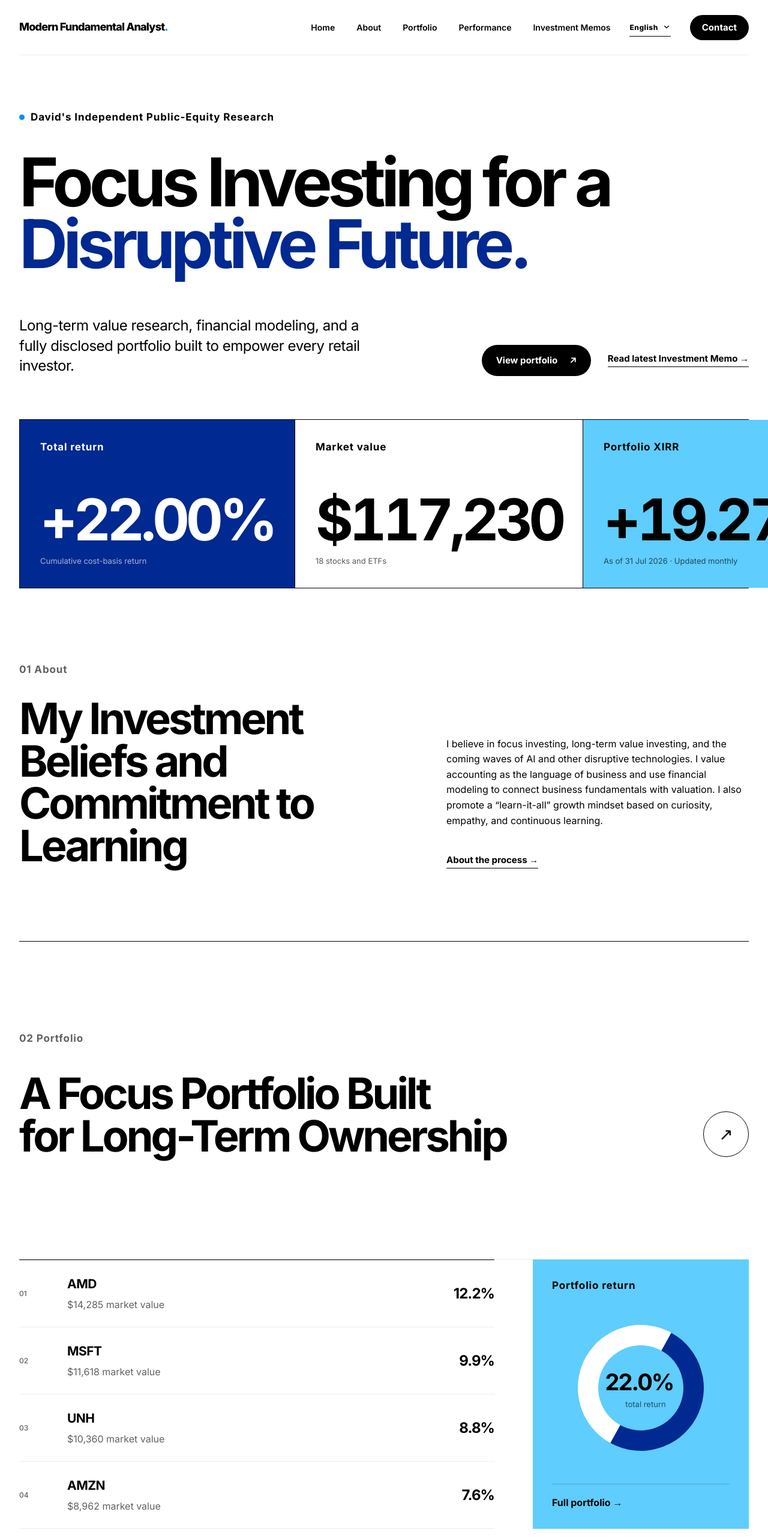
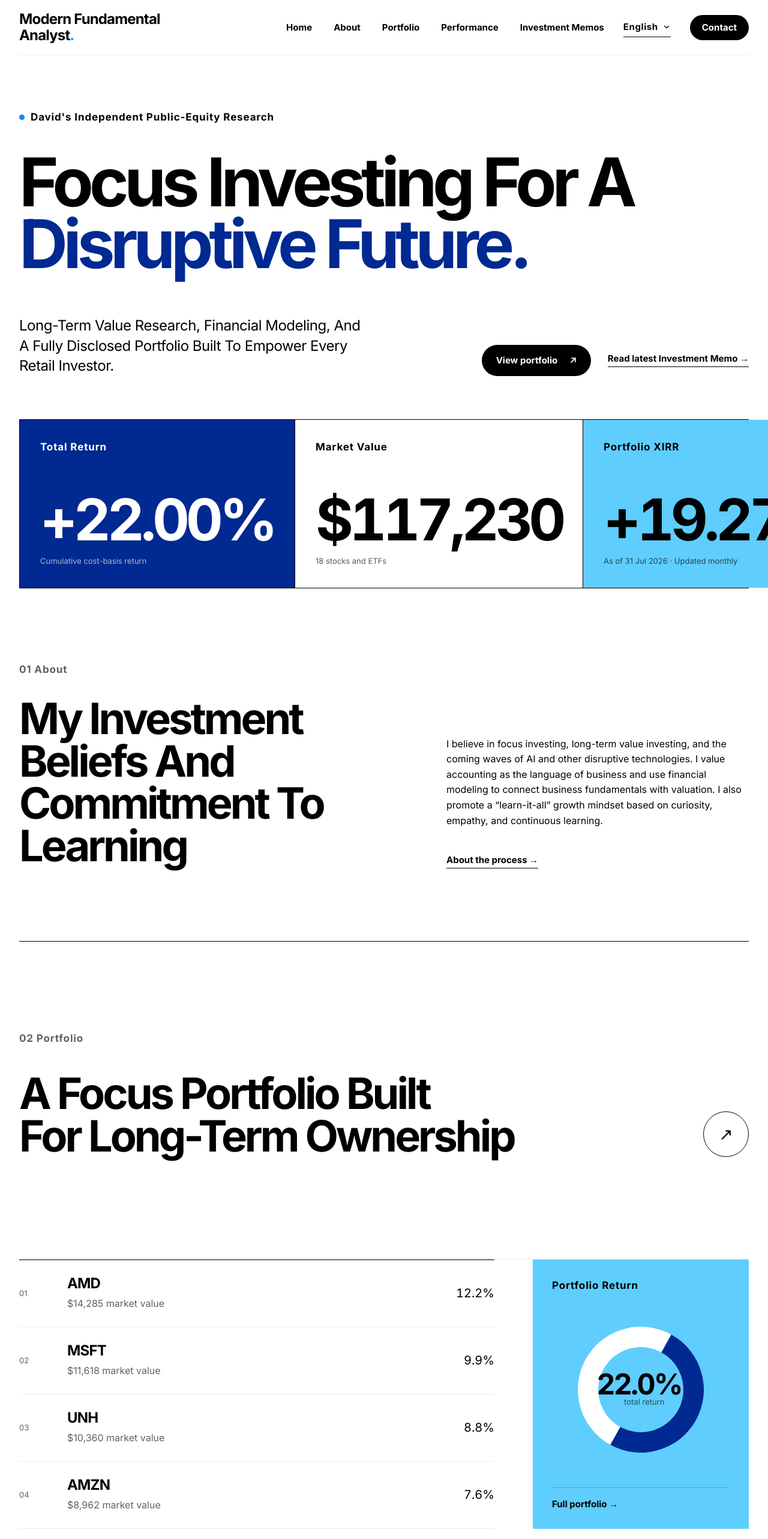
Before and after one commit to Tianyi0510/modern-fundamental-analyst, a Next.js app: page / in a window 1280 px wide. Shown: the top 2566 px of the page at 60% size. Built offline with nearby package versions, Linux system fonts and the light colour scheme.

Commit message:
Unify typography across site components (#27)

```diff
--- a/app/globals.css
+++ b/app/globals.css
@@ -354,11 +354,13 @@ a { color: inherit; text-decoration: none; }
 .hero h1,
 .page-hero h1,
 .legal h1,
-.memo-article h1 {
+.memo-article h1,
+.not-found h1 {
   font-size: var(--type-display-large);
   line-height: var(--leading-display);
   letter-spacing: var(--tracking-display);
   font-weight: var(--weight-bold);
+  text-transform: capitalize;
 }
 
 .home-about h2,
@@ -374,6 +376,7 @@ a { color: inherit; text-decoration: none; }
   line-height: .98;
   letter-spacing: -.055em;
   font-weight: var(--weight-bold);
+  text-transform: capitalize;
 }
 
 .memo-card h3,
@@ -383,15 +386,18 @@ a { color: inherit; text-decoration: none; }
   line-height: 1.05;
   letter-spacing: -.045em;
   font-weight: var(--weight-bold);
+  text-transform: capitalize;
 }
 
 .about-philosophy-copy h3,
 .article-body h2,
+.article-body blockquote,
 .legal h2 {
   font-size: var(--type-headline);
   line-height: var(--leading-heading);
   letter-spacing: var(--tracking-heading);
   font-weight: var(--weight-bold);
+  text-transform: capitalize;
 }
 
 .hero-bottom > p,
@@ -402,6 +408,7 @@ a { color: inherit; text-decoration: none; }
   line-height: var(--leading-lead);
   letter-spacing: -.02em;
   font-weight: var(--weight-regular);
+  text-transform: capitalize;
 }
 
 .performance-copy p,
@@ -410,10 +417,12 @@ a { color: inherit; text-decoration: none; }
   line-height: 1.5;
   letter-spacing: 0;
   font-weight: var(--weight-regular);
+  text-transform: capitalize;
 }
 
 .rich-copy,
 .about-copy,
+.about-boundaries ul,
 .about-closing > div,
 .article-body,
 .methodology div,
@@ -451,13 +460,14 @@ a { color: inherit; text-decoration: none; }
 .portfolio-holdings-heading span,
 .performance-summary span,
 .table-head,
-.contact-grid span {
+.contact-grid span,
+.memo-card > div {
   font-family: var(--font-ui);
   font-size: var(--type-label);
   line-height: 1.3;
   font-weight: var(--weight-bold);
   letter-spacing: var(--tracking-label);
-  text-transform: none;
+  text-transform: capitalize;
 }
 
 .metric small,
@@ -523,6 +533,126 @@ a { color: inherit; text-decoration: none; }
   font-variant-numeric: tabular-nums;
 }
 
+/* Component typography mappings
+   Every remaining text-bearing component maps to the unified scale above. */
+.wordmark,
+.footer-mark {
+  font-size: var(--type-title);
+  line-height: var(--leading-heading);
+  font-weight: var(--weight-bold);
+  letter-spacing: var(--tracking-heading);
+  text-transform: capitalize;
+}
+
+.site-header nav,
+.language-trigger,
+.language-dropdown a,
+.footer-links,
+.allocation-card > a,
+.mobile-menu-language {
+  font-family: var(--font-ui);
+  font-size: var(--type-button);
+  line-height: 1.2;
+  font-weight: var(--weight-bold);
+}
+
+.holding-row strong {
+  font-size: var(--type-title);
+  line-height: var(--leading-heading);
+  font-weight: var(--weight-bold);
+  letter-spacing: var(--tracking-heading);
+  text-transform: capitalize;
+}
+
+.holding-row b {
+  font-size: var(--type-data-row);
+  line-height: 1.25;
+  font-weight: var(--weight-regular);
+  letter-spacing: 0;
+  font-variant-numeric: tabular-nums;
+}
+
+.allocation-ring b {
+  font-size: var(--type-data-kpi-compact);
+  line-height: .9;
+  font-weight: var(--weight-bold);
+  letter-spacing: -.055em;
+  font-variant-numeric: tabular-nums;
+}
+
+.portfolio-row:not(.portfolio-total-row) > * {
+  font-size: var(--type-data-row);
+  line-height: 1.25;
+  font-weight: var(--weight-regular);
+  font-variant-numeric: tabular-nums;
+}
+
+.holding-row > span,
+.bar-value span,
+.year-bar small,
+.principles span,
+.memo-index-row > span,
+.memo-index-row small {
+  font-family: var(--font-ui);
+  font-size: var(--type-caption);
+  line-height: 1.5;
+  font-weight: var(--weight-regular);
+  letter-spacing: 0;
+}
+
+.memo-meta b {
+  font-size: var(--type-title);
+  line-height: var(--leading-heading);
+  font-weight: var(--weight-bold);
+}
+
+.not-found > span,
+.mobile-menu-title {
+  font-family: var(--font-ui);
+  font-size: var(--type-label);
+  line-height: 1.3;
+  font-weight: var(--weight-bold);
+  letter-spacing: var(--tracking-label);
+  text-transform: capitalize;
+}
+
+.mobile-menu-drawer nav {
+  font-family: var(--font-ui);
+  font-size: var(--type-title);
+  line-height: var(--leading-heading);
+  font-weight: var(--weight-bold);
+  text-transform: capitalize;
+}
+
+/* Higher-specificity legacy selectors must retain the new Label treatment. */
+.home-page .eyebrow,
+.home-page .section-number,
+.home-page .metric span,
+.about-page .page-hero .eyebrow,
+.contact-page .page-hero .eyebrow,
+.memos-page .page-hero .eyebrow,
+.memo-detail-page .memo-article > .eyebrow,
+.portfolio-page .page-hero .eyebrow,
+.performance-page .page-hero .eyebrow,
+.about-page .about-section-heading > span,
+.about-page .about-boundaries > div > span,
+.about-page .about-closing > .eyebrow,
+.portfolio-page .portfolio-kpis span,
+.portfolio-page .portfolio-allocation span,
+.portfolio-page .portfolio-holdings-heading span,
+.portfolio-page .portfolio-table-detailed .table-head,
+.performance-page .performance-summary span,
+.performance-page .returns .section-number,
+.performance-page .returns-table .table-head,
+.contact-grid span,
+.memo-card > div {
+  font-size: var(--type-label);
+  line-height: 1.3;
+  font-weight: var(--weight-bold);
+  letter-spacing: var(--tracking-label);
+  text-transform: capitalize;
+}
+
 [lang="zh-Hant-TW"] .hero h1 { line-height: 1; letter-spacing: -.015em; }
 [lang="zh-Hant-TW"] .page-hero h1,
 [lang="zh-Hant-TW"] .legal h1,
@@ -565,7 +695,7 @@ a { color: inherit; text-decoration: none; }
 
   .shell { width: min(100% - 32px, 720px); }
   .site-header { height: 78px; min-height: 78px; grid-template-columns: 1fr auto; padding: 0; }
-  .site-header .wordmark { max-width: 190px; font-size: 16px; }
+  .site-header .wordmark { max-width: 190px; font-size: var(--type-title); }
   .header-actions { display: none; }
   .language-menu { display: none; }
   .mobile-menu-button, .mobile-menu-close {
@@ -599,12 +729,12 @@ a { color: inherit; text-decoration: none; }
   }
   .mobile-menu-layer.is-open .mobile-menu-drawer { transform: translateX(0); }
   .mobile-menu-top { min-height: 46px; display: flex; align-items: center; justify-content: space-between; padding-bottom: 22px; border-bottom: 1px solid rgba(255,255,255,.3); }
-  .mobile-menu-title { font-size: 12px; font-weight: 700; letter-spacing: .12em; text-transform: uppercase; }
+  .mobile-menu-title { font-size: var(--type-label); font-weight: var(--weight-bold); letter-spacing: var(--tracking-label); text-transform: capitalize; }
   .mobile-menu-close { border-color: rgba(255,255,255,.75); background: transparent; color: var(--white); }
-  .mobile-menu-drawer nav { display: flex; flex-direction: column; gap: 0; margin-top: 24px; font-size: clamp(26px, 8vw, 38px); font-weight: 700; line-height: 1; }
+  .mobile-menu-drawer nav { display: flex; flex-direction: column; gap: 0; margin-top: 24px; font-size: var(--type-title); font-weight: var(--weight-bold); line-height: var(--leading-heading); }
   .mobile-menu-drawer nav a { padding: 17px 0; border-bottom: 1px solid rgba(255,255,255,.22); white-space: nowrap; transition: color .2s ease, padding-left .2s ease; }
   .mobile-menu-drawer nav a:hover { color: var(--light-blue); padding-left: 8px; }
-  .mobile-menu-language { margin-top: auto; padding-top: 20px; border-top: 1px solid rgba(255,255,255,.3); font-size: 14px; font-weight: 700; }
+  .mobile-menu-language { margin-top: auto; padding-top: 20px; border-top: 1px solid rgba(255,255,255,.3); font-size: var(--type-button); font-weight: var(--weight-bold); }
   .hero { padding: 64px 0 54px; }
   .hero h1 { margin: 38px 0 52px; }
   .hero-bottom { grid-template-columns: 1fr; }
@@ -660,7 +790,7 @@ a { color: inherit; text-decoration: none; }
   .performance-page .returns { gap: 48px; }
   .returns-table .table-head { display: none; }
   .return-row { grid-template-columns: minmax(0, 1fr) auto; gap: 10px 24px; padding: 24px 0; align-items: baseline; }
-  .return-row > :nth-child(3) { grid-column: 1 / -1; text-align: left; font-size: 15px; }
+  .return-row > :nth-child(3) { grid-column: 1 / -1; text-align: left; font-size: var(--type-body); }
   .memo-index-row { grid-template-columns: 44px 1fr; gap: 18px; }
   .memo-meta { grid-column: 2; flex-direction: row; align-items: center; }
   .memo-meta b { margin: 0 0 0 auto; }
```
